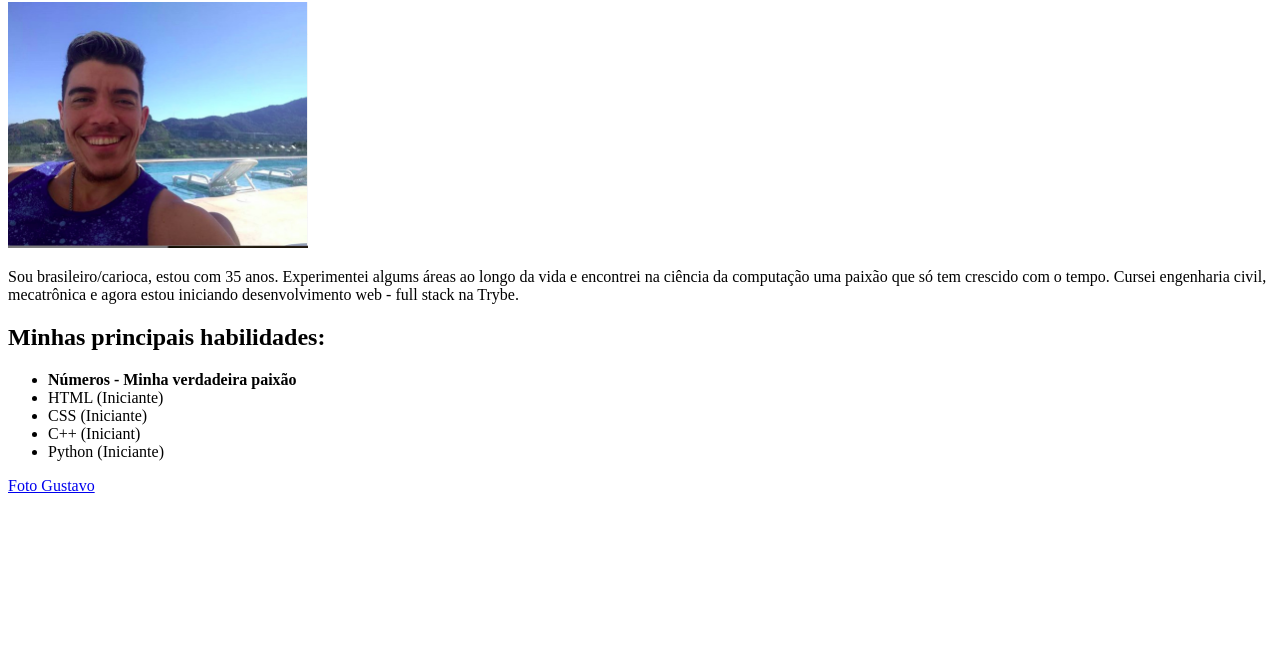
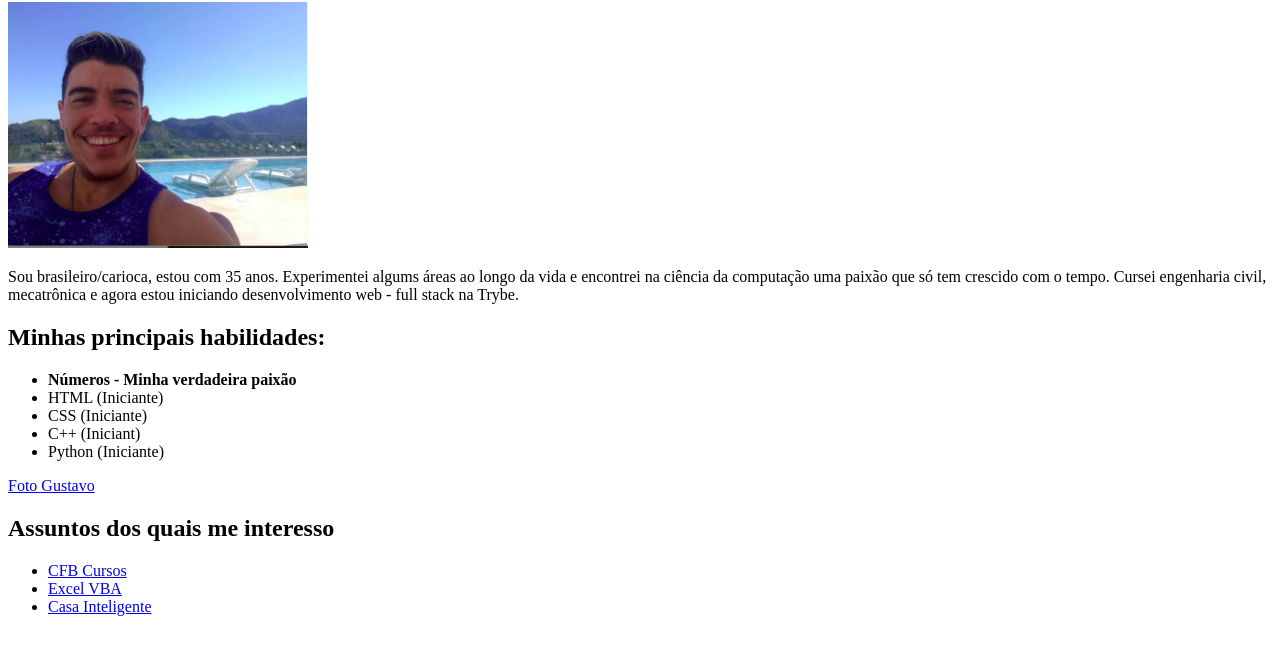
Before and after one commit to TGus17/gustavo-oliva-github-io, a plain HTML site: page index.html in a window 1280 px wide. Shown: the part 78-732 px from the top of the page. Drawn offline with Linux system fonts and the light colour scheme.

Commit message:
Links para páginas externas

```diff
--- a/index.html
+++ b/index.html
@@ -23,5 +23,12 @@
 
     <a href="#foto">Foto Gustavo</a>
 
+    <h2>Assuntos dos quais me interesso</h2>
+        <ul>
+            <li><a href="https://www.youtube.com/channel/UCqHIWCQSq0yeE-1nbcRnt2w" target="_blank">CFB Cursos</a></li>
+            <li><a href="https://www.youtube.com/channel/UCx8AQ8ml4KXATZJbNBeLAkg" target="_blank">Excel VBA</a></li>
+            <li><a href="https://www.youtube.com/channel/UCJVNMCRyqNf2ETPbLNoWp8A" target="_blank">Casa Inteligente</a></li>
+        </ul>
+
 </body>
 </html>
```
